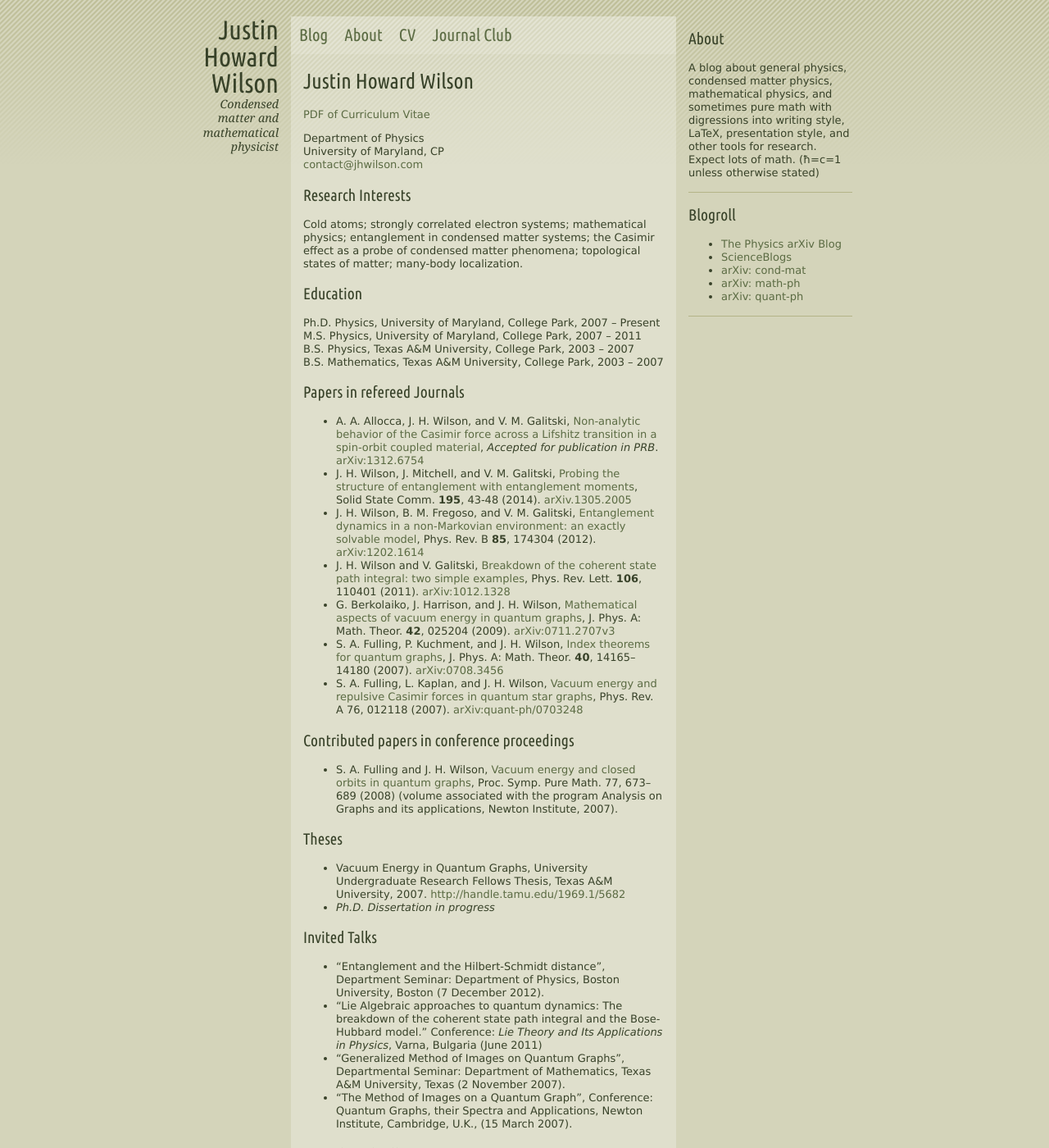
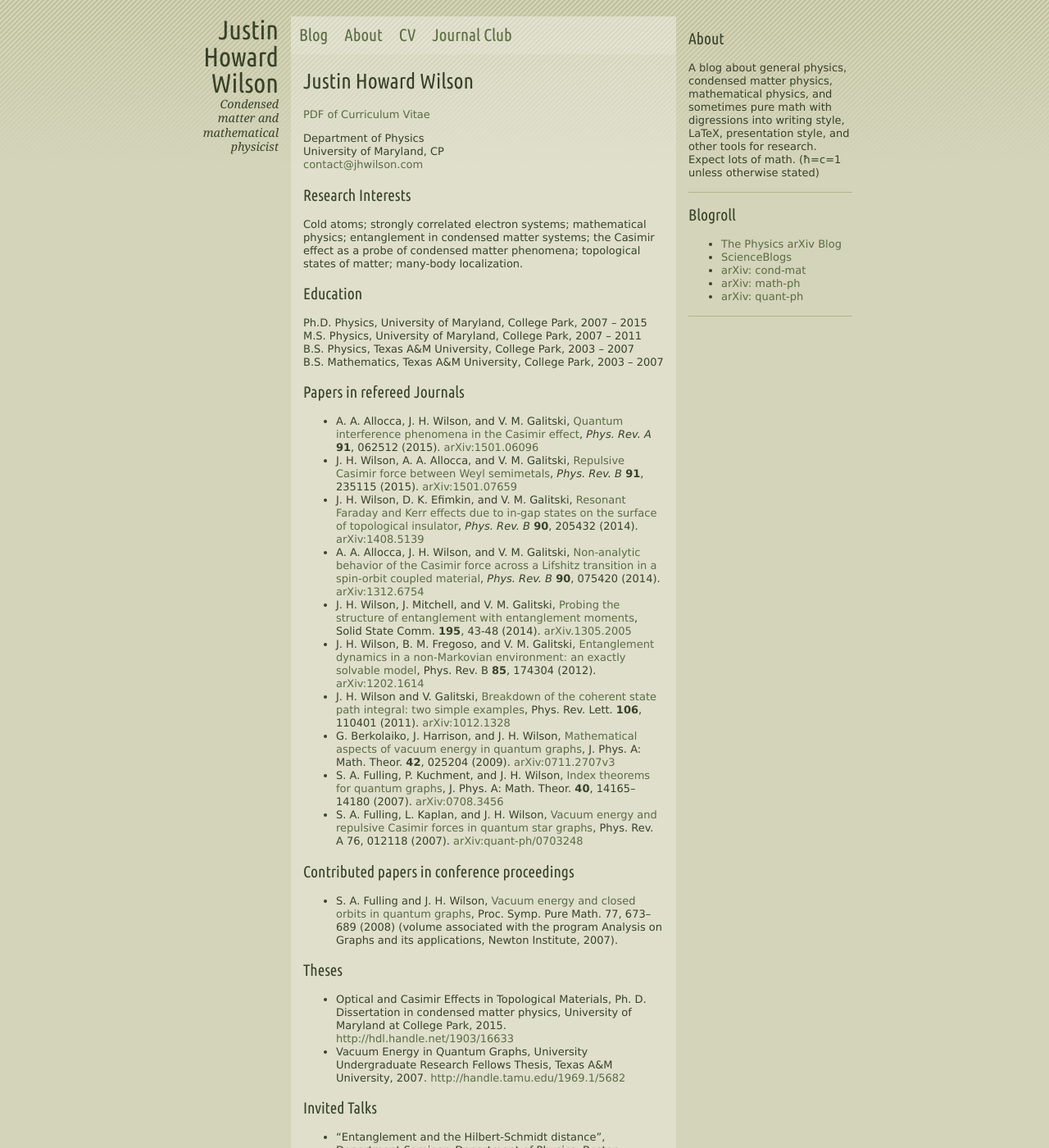
Before and after one commit to jhwilson/old-jhwilson.github.io, a Jekyll site: the page built from cv.markdown, in a window 1280 px wide and 1400 px high. Shown: the whole window at 82% size. Built offline with Jekyll 4.4.1, drawn with Linux system fonts in a browser that asks for light colours; nearby versions of some CDN libraries; some of the changed text lies outside the part shown.

Commit message:
Update of CV

```diff
--- a/cv.markdown
+++ b/cv.markdown
@@ -5,7 +5,7 @@ title: CV
 
 # Justin Howard Wilson
 
-[PDF of Curriculum Vitae](./Justin_Wilson_CV_0822.pdf)
+[PDF of Curriculum Vitae](./Justin_Wilson_CV_0615.pdf)
 
 Department of Physics
 University of Maryland, CP
@@ -16,13 +16,16 @@ University of Maryland, CP
 Cold atoms; strongly correlated electron systems; mathematical physics; entanglement in condensed matter systems; the Casimir effect as a probe of condensed matter phenomena; topological states of matter; many-body localization.
 
 ## Education
-Ph.D. Physics, University of Maryland, College Park, 2007 -- Present
+Ph.D. Physics, University of Maryland, College Park, 2007 -- 2015
 M.S. Physics, University of Maryland, College Park, 2007 -- 2011
 B.S. Physics, Texas A&M University, College Park, 2003 -- 2007
 B.S. Mathematics, Texas A&M University, College Park, 2003 -- 2007
 
 ## Papers in refereed Journals
-- A. A. Allocca, J. H. Wilson, and V. M. Galitski, [Non-analytic behavior of the Casimir force across a Lifshitz transition in a spin-orbit coupled material](), _Accepted for publication in PRB_. [arXiv:1312.6754](htpp://arxiv.org/pdf/1312.6754)
+- A. A. Allocca, J. H. Wilson, and V. M. Galitski, [Quantum interference phenomena in the Casimir effect](http://dx.doi.org/10.1103/PhysRevA.91.062512), _Phys. Rev. A_ **91**, 062512 (2015). [arXiv:1501.06096](http://arxiv.org/abs/1501.06096)
+- J. H. Wilson, A. A. Allocca, and  V. M. Galitski, [Repulsive Casimir force between Weyl semimetals](http://dx.doi.org/10.1103/PhysRevB.91.235115), _Phys. Rev. B_ **91**, 235115 (2015). [arXiv:1501.07659](http://arxiv.org/abs/1501.07659)
+- J. H. Wilson, D. K. Efimkin, and V. M. Galitski, [Resonant Faraday and Kerr effects due to in-gap states on the surface of topological insulator](http://dx.doi.org/10.1103/PhysRevB.90.205432), _Phys. Rev. B_ **90**, 205432 (2014). [arXiv:1408.5139](https://arxiv.org/abs/1408.5139)
+- A. A. Allocca, J. H. Wilson, and V. M. Galitski, [Non-analytic behavior of the Casimir force across a Lifshitz transition in a spin-orbit coupled material](http://dx.doi.org/10.1103/PhysRevB.90.075420), _Phys. Rev. B_ **90**, 075420 (2014). [arXiv:1312.6754](http://arxiv.org/pdf/1312.6754)
 - J. H. Wilson, J. Mitchell, and V. M. Galitski, [Probing the structure of entanglement with entanglement moments](), Solid State Comm. **195**, 43-48 (2014). [arXiv.1305.2005](http://arxiv.org/pdf/1305.2005)
 - J. H. Wilson, B. M. Fregoso, and V. M. Galitski, [Entanglement dynamics in a non-Markovian environment: an exactly solvable model](http://prb.aps.org/abstract/PRB/v85/i17/e174304), Phys. Rev. B **85**, 174304 (2012). [arXiv:1202.1614](http://arxiv.org/pdf/1202.1614)
 - J. H. Wilson and V. Galitski, [Breakdown of the coherent state path integral: two simple examples](http://link.aps.org/doi/10.1103/PhysRevLett.106.110401), Phys. Rev. Lett. **106**, 110401 (2011). [arXiv:1012.1328](http://arxiv.org/pdf/1012.1328)
@@ -34,8 +37,8 @@ B.S. Mathematics, Texas A&M University, College Park, 2003 -- 2007
 - S. A. Fulling and J. H. Wilson, [Vacuum energy and closed orbits in quantum graphs](https://www.math.tamu.edu/~stephen.fulling/fulaga.pdf), Proc. Symp. Pure Math. 77, 673–689 (2008) (volume associated with the program Analysis on Graphs and its applications, Newton Institute, 2007).
 
 ## Theses
+- Optical and Casimir Effects in Topological Materials, Ph. D. Dissertation in condensed matter physics, University of Maryland at College Park, 2015. [http://hdl.handle.net/1903/16633](http://hdl.handle.net/1903/16633)
 - Vacuum Energy in Quantum Graphs, University Undergraduate Research Fellows Thesis, Texas A&M University, 2007. [http://handle.tamu.edu/1969.1/5682](http://handle.tamu.edu/1969.1/5682)
-- _Ph.D. Dissertation in progress_
 
 ## Invited Talks
 - “Entanglement and the Hilbert-Schmidt distance”, Department Seminar: Department of Physics, Boston University, Boston (7 December 2012).
@@ -44,7 +47,8 @@ B.S. Mathematics, Texas A&M University, College Park, 2003 -- 2007
 - “The Method of Images on a Quantum Graph”, Conference: Quantum Graphs, their Spectra and Applications, Newton Institute, Cambridge, U.K., (15 March 2007).
 
 ## Contributed Talks
-- “Optics of midgap impurity states on a surface of a topological insulator”, APS March Meeting, Denver, CO (March 2014).
+- “Repulsive Casimir effect between Weyl semimetals”, _APS March Meeting_, San Antonio, TX (March 2015).
+- “Optics of midgap impurity states on a surface of a topological insulator”, _APS March Meeting_, Denver, CO (March 2014).
 - “Quantum geometry and entanglement in the Rabi model”, _APS March Meeting_, Baltimore, MD (March 2013).
 - “A Lie-algebraic approach to decoherence in a quantum spin system”, _APS March Meeting_, Boston, MA (28 February 2012).
 - “Breakdown of the coherent state path integral: two simple examples”, _APS March Meeting_, Dallas, TX (March 2011).
@@ -52,6 +56,7 @@ B.S. Mathematics, Texas A&M University, College Park, 2003 -- 2007
 - “Vacuum Energy in Quantum Graphs”, Conference: _Quantum Field Theory Under the Influence of External Conditions_, Universita ̈t Leipzig, Germany, (September 2007).
 
 ## Contributed Posters
+- “Entanglement dynamics in a non-Markovian environment: An exactly solvable model”, _Nonlinear Physics at the Nanoscale: A Cross-Fertilization on Stochastic Methods_, Rotorua, NZ (February 2015).
 - “Resonant Faraday and Kerr effects due to in-gap states on the surface of topological insulator”, _GRC/GRS: Correlated electron systems_, Mount Holyoke College, South Hadley, MA (June 2014).
 
 ## Other Conferences, workshops, and summer schools
```
